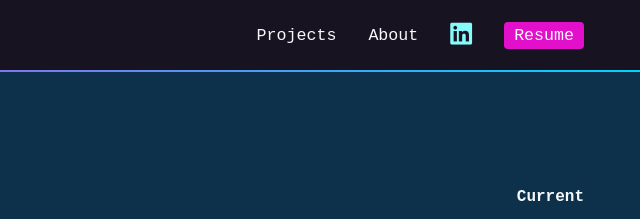
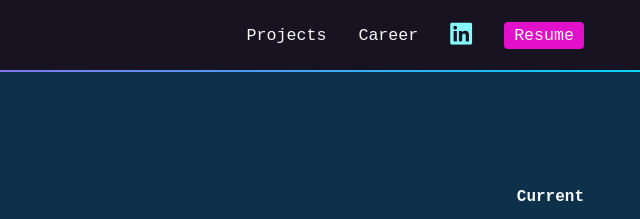
Before and after one commit to KhurshudyanLus/Portfolio-Lusine-Khurshudyan, a plain HTML site: page about.html in a window 1280 px wide. Shown: the top 219 px of the page, 640-1280 px from the left. Drawn offline with Linux system fonts and the light colour scheme; a web font is replaced by a local one.

Commit message:
changed about nav

```diff
--- a/about.html
+++ b/about.html
@@ -19,7 +19,7 @@
                 </h1>
             </li>
             <li> <a href="projects.html">Projects</a></li>
-            <li><a href="about.html">About</a></li>
+            <li><a href="about.html">Career</a></li>
             <li> <a href="https://www.linkedin.com/in/lusine-khurshudyan-5a6179185/">
                 <span class="fa-brands fa-linkedin" aria-hidden = "true"></span>
                 <span class="sr-only">LinkedIn</span>
```
